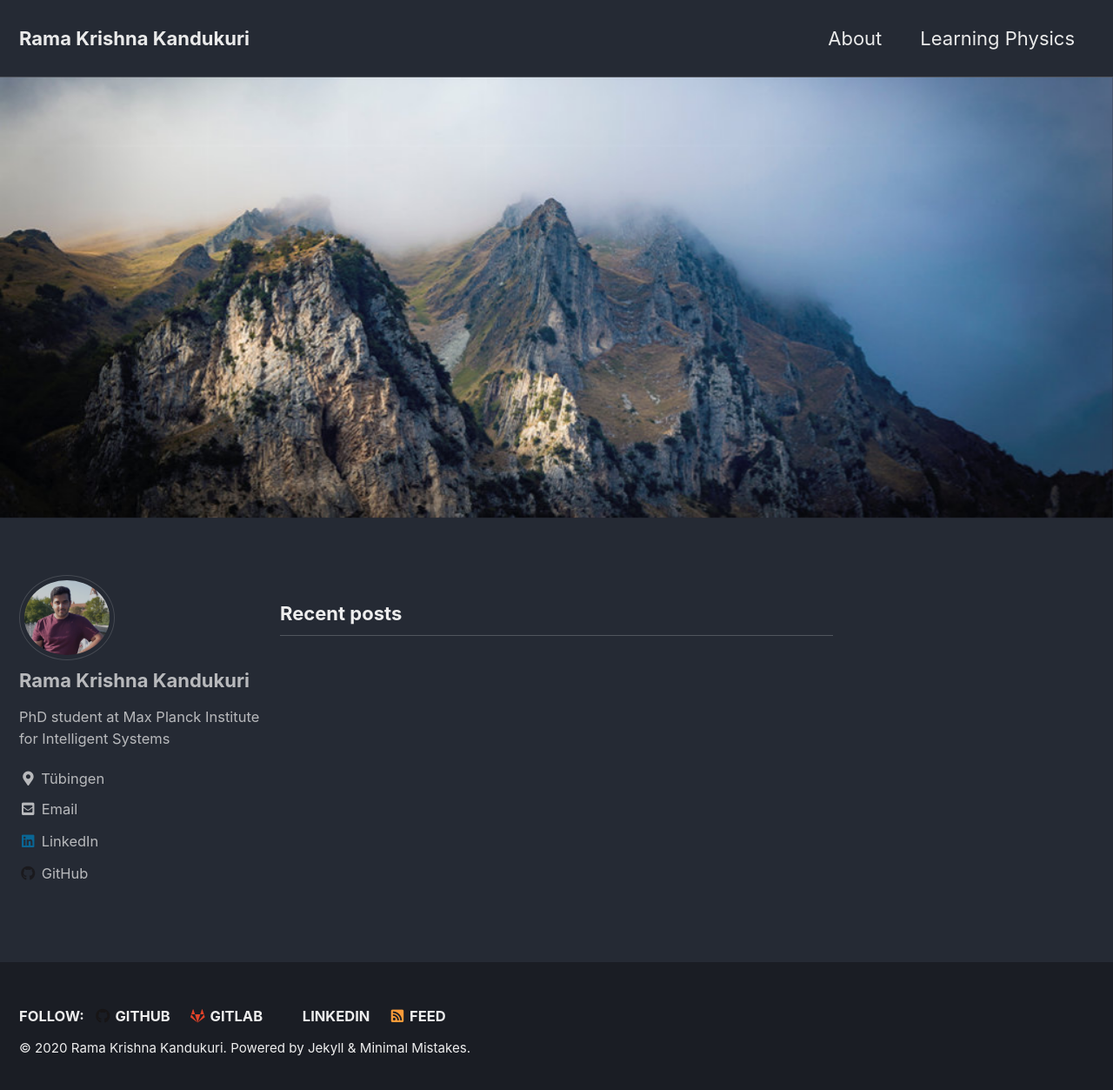
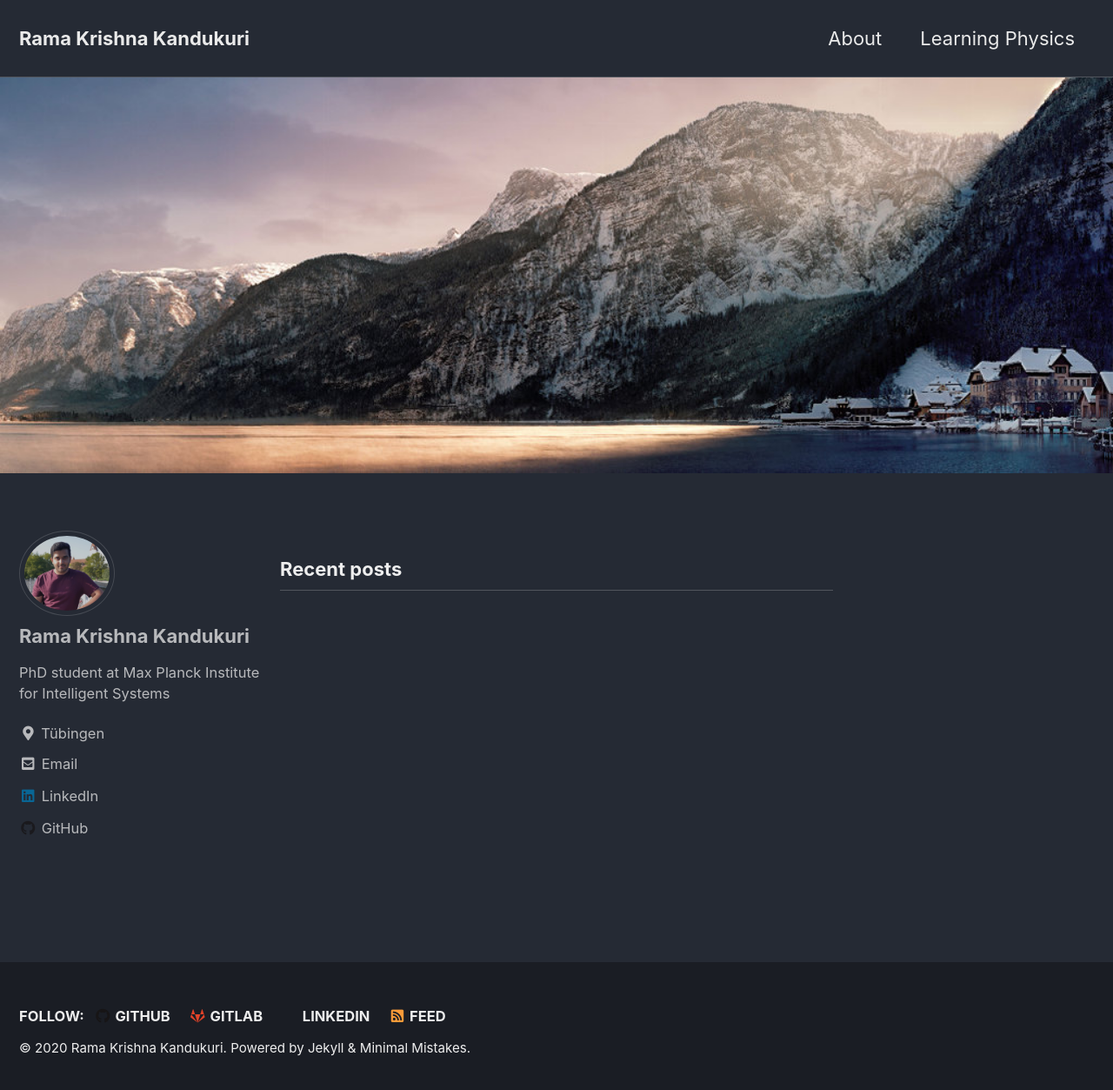
Before and after one commit to prasadkrkp/prasadkrkp.github.io, a Jekyll site: the page built from index.html, in a window 1280 px wide and 1261 px high. Shown: the top 1253 px of the window at 87% size. Built offline with Jekyll 4.4.1, drawn with Linux system fonts in a browser that asks for light colours; cached includes are drawn as plain includes; the list of posts is cut into pages by our own code.

```diff
--- a/index.html
+++ b/index.html
@@ -2,5 +2,5 @@
 layout: home
 author_profile: true
 header:
-    image: "/images/mountains.jpg"
+    image: "/images/mountains2.jpg"
 ---
```
Also changed, not shown: images/mountains2.jpg (added).
